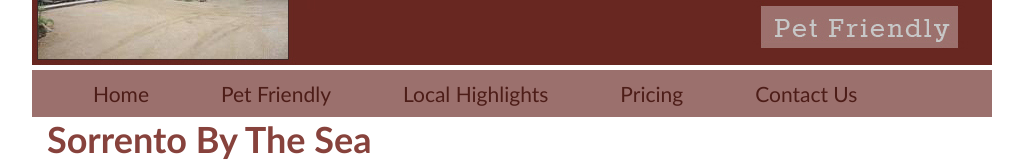
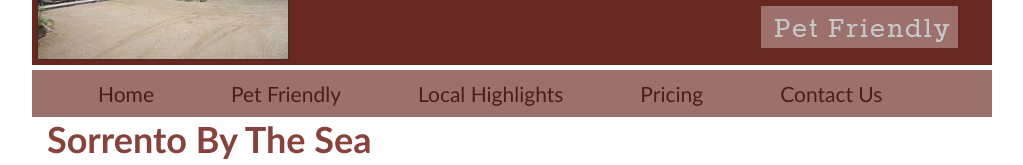
Before and after one commit to Jack290181/sorrento, a plain HTML site: page index.html in a window 1280 px wide. Shown: the part 135-300 px from the top of the page, without its empty margins (128-1151 px from the left). Drawn offline with Linux system fonts and the light colour scheme.

Commit message:
Update sorrento.css

```diff
--- a/sorrento.css
+++ b/sorrento.css
@@ -36,7 +36,7 @@ ul {
 
 li {
     float: left;
-    margin-left: 50px;
+    margin-left: 55px;
 }
 
 li a {
```
